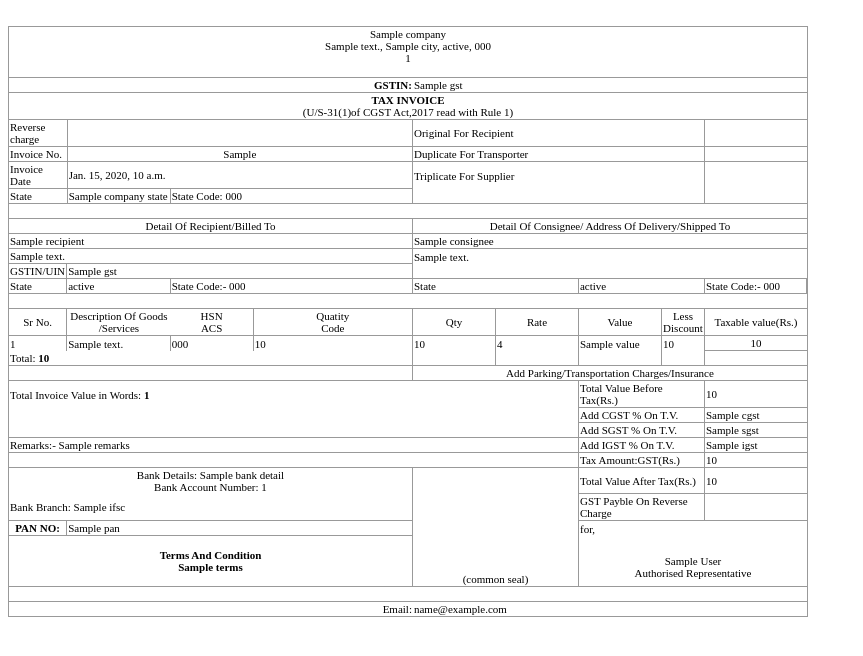
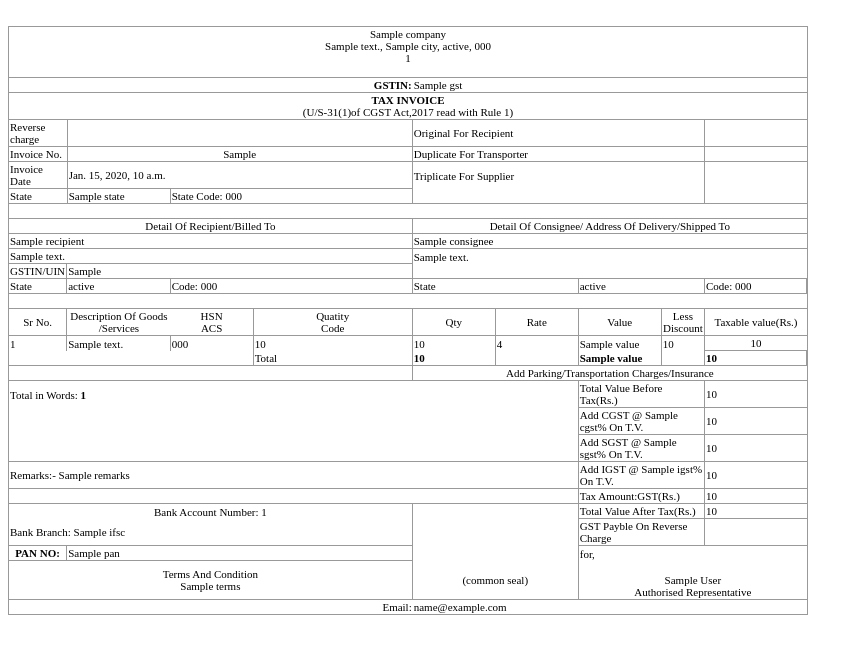
Before and after one commit to elixir14/handy-gst, a Django app: template frontend/templates/frontend/bill.html in a window 1280 px wide. Shown: the top 656 px of the page, without its empty margins (0-863 px from the left). Run offline with Django 3.2, Linux system fonts and the light colour scheme; the template is opened without the code that fills it: most values are stand-ins (such as "Sample title", 1, 10 or a date in 2020).

Commit message:
modified pdf

```diff
--- a/frontend/templates/frontend/bill.html
+++ b/frontend/templates/frontend/bill.html
@@ -1,6 +1,6 @@
 <html>
 <head>
-<title> {{ title }}</title>
+<title> {{ invoice.client.client_name }} - {{ invoice.invoice_no }}</title>
 </head>
 <body>
 <table border="0" width="800" style="border:1px solid #999999;font-size:11px;" cellspacing="0" class="border" >
@@ -8,9 +8,9 @@
      <td colspan = "10" align="center" style="border-bottom:1px solid #999999;text-align:center;">
                 {{ company.company_name }}
                 <br>
-                {{ company_address.address }}, {{company_address.city}}, {{company_address.state}}, {{company_address.zip }}
+                {{ company.address.address }}, {{company.address.city}}, {{company.address.state}}, {{company.address.zip }}
                 <br>
-                {{ contact_detail.phone_number }}</br></br></td>
+                {{ company.contact.phone_number }}</br></br></td>
 </tr>
 
 <tr><td colspan = "5" style="border-bottom:1px solid #999999;text-align:right;"><b>GSTIN:</b></td>
@@ -39,8 +39,8 @@
 </tr>
 <tr>
         <td colspan = "2"style="border-right:1px solid #999999;border-bottom:1px solid #999999;">State</td>
-        <td style="border-right:1px solid #999999;border-bottom:1px solid #999999;" width="100">{{ company_state.name }}</td>
-        <td colspan = "2"style="border-right:1px solid #999999;border-bottom:1px solid #999999;"width="10000">State Code: {{ company_state.code }}</td>
+        <td style="border-right:1px solid #999999;border-bottom:1px solid #999999;" width="100">{{ company.address.state.name }}</td>
+        <td colspan = "2"style="border-right:1px solid #999999;border-bottom:1px solid #999999;"width="10000">State Code: {{ company.address.state.code }}</td>
         <td colspan = "4"style="border-right:1px solid #999999;border-bottom:1px solid #999999;"></td>
         <td style="border-bottom:1px solid #999999;"width="100"></td>
 </tr>
@@ -64,7 +64,7 @@
 </tr>
 <tr>
         <td style="border-bottom:1px solid #999999;border-right:1px solid #999999;">GSTIN/UIN</td>
-        <td colspan=2 style="border-bottom:1px solid #999999;"> {{ client.gst }}</td>
+        <td colspan=2 style="border-bottom:1px solid #999999;"> {{ invoice.client_gst }}</td>
         <td colspan = "2" style="border-bottom:1px solid #999999;border-right:1px solid #999999;"></td>
         <td colspan = "5" style="border-bottom:1px solid #999999;"></td>
 
@@ -72,10 +72,10 @@
 <tr>
         <td style="border-bottom:1px solid #999999;border-right:1px solid #999999;">State</td>
         <td colspan = "2"style="border-bottom:1px solid #999999;border-right:1px solid #999999;"> {{ invoice.billing_state }}</td>
-        <td colspan = "2"style="border-bottom:1px solid #999999;border-right:1px solid #999999;">State Code:-  {{ invoice.billing_state_code }}</td>
+        <td colspan = "2"style="border-bottom:1px solid #999999;border-right:1px solid #999999;">Code: {{ invoice.billing_state_code }}</td>
         <td colspan = "2"style="border-bottom:1px solid #999999;border-right:1px solid #999999;">State</td>
         <td colspan = "2"style="border-bottom:1px solid #999999;border-right:1px solid #999999;">{{ invoice.shipping_state }}</td>
-        <td style="border-bottom:1px solid #999999;border-right:1px solid #999999;">State Code:-  {{ invoice.shipping_state_code }}</td>
+        <td style="border-bottom:1px solid #999999;border-right:1px solid #999999;">Code: {{ invoice.shipping_state_code }}</td>
 
 </tr>
   <tr><td colspan = "10"style="border-bottom:1px solid #999999;"><br /></td></tr>
@@ -107,14 +107,13 @@
 
 
 <tr>
-        <td colspan="5" style="border-right:1px solid #999999; border-bottom:1px solid #999999;">Total: <b>{{ invoice.grand_total }}</b></td>
+        <td colspan="4" style="border-right:1px solid #999999; border-bottom:1px solid #999999;"></td>
+        <td style="border-right:1px solid #999999; border-bottom:1px solid #999999;">Total</td>
+        <td style="border-right:1px solid #999999; border-bottom:1px solid #999999;"><b>{{ total.quantity }}</b></td>
         <td style="border-right:1px solid #999999; border-bottom:1px solid #999999;"></td>
+        <td style="border-right:1px solid #999999; border-bottom:1px solid #999999;"><b>{{ total.value }}</b></td>
         <td style="border-right:1px solid #999999; border-bottom:1px solid #999999;"></td>
-        <td style="border-right:1px solid #999999; border-bottom:1px solid #999999;"></td>
-        <td style="border-right:1px solid #999999; border-bottom:1px solid #999999;"></td>
-        <td style="border-bottom:1px solid #999999;"></td>
-
-
+        <td style="border-right:1px solid #999999; border-bottom:1px solid #999999;"><b>{{ total.tax_value }}</b></td>
 </tr>
 <tr>
         <td colspan = "5"style="border-right:1px solid #999999; border-bottom:1px solid #999999;"></td>
@@ -122,28 +121,28 @@
 
 </tr>
 <tr>
-        <td colspan = "7"style="border-right:1px solid #999999;">Total Invoice Value in Words: <b>{{ total_in_words }}</b></td>
+        <td colspan = "7"style="border-right:1px solid #999999;">Total in Words: <b>{{ total_in_words }}</b></td>
         <td colspan = "2"style="border-right:1px solid #999999; border-bottom:1px solid #999999;">Total Value Before Tax(Rs.)</td>
-        <td  style=" border-bottom:1px solid #999999;">{{ invoice.total }}</td>
+        <td  style=" border-bottom:1px solid #999999;">{{ total.tax_value }}</td>
 
 </tr>
 <tr>
         <td colspan = "7"style="border-right:1px solid #999999;"></td>
-        <td colspan = "2" style="border-right:1px solid #999999; border-bottom:1px solid #999999;">Add CGST % On T.V.</td>
-        <td colspan = "1" style="border-bottom:1px solid #999999;">{{ invoice.cgst }}</td>
+        <td colspan = "2" style="border-right:1px solid #999999; border-bottom:1px solid #999999;">Add CGST @ {{ invoice.cgst }}% On T.V.</td>
+        <td colspan = "1" style="border-bottom:1px solid #999999;">{{ invoice.cgst_total }}</td>
 
 </tr>
 <tr>
         <td colspan = "7" style="border-right:1px solid #999999;border-bottom:1px solid #999999;"></td>
-        <td colspan = "2" style="border-right:1px solid #999999; border-bottom:1px solid #999999;">Add SGST % On T.V.</td>
-        <td colspan = "1" style="border-bottom:1px solid #999999;">{{ invoice.sgst }}</td>
+        <td colspan = "2" style="border-right:1px solid #999999; border-bottom:1px solid #999999;">Add SGST @ {{ invoice.sgst }}% On T.V.</td>
+        <td colspan = "1" style="border-bottom:1px solid #999999;">{{ invoice.sgst_total }}</td>
 
 </tr>
 <tr>
         <td colspan = "7"style="border-right:1px solid #999999;border-bottom:1px solid #999999;">
                 {% if invoice.remarks %}Remarks:- {{ invoice.remarks}} {% else %} Remarks: Notification number availed if any. {% endif %}</td>
-        <td colspan = "2" style="border-right:1px solid #999999; border-bottom:1px solid #999999;">Add IGST % On T.V.</td>
-        <td colspan = "1"style="border-bottom:1px solid #999999;" >{{ invoice.igst }}</td>
+        <td colspan = "2" style="border-right:1px solid #999999; border-bottom:1px solid #999999;">Add IGST @ {{ invoice.igst }}% On T.V.</td>
+        <td colspan = "1"style="border-bottom:1px solid #999999;" >{{ invoice.igst_total }}</td>
 
 </tr>
 <tr>
@@ -153,8 +152,7 @@
 
 </tr>
 <tr>
-        <td colspan = "5"align="center"style="border-right:1px solid #999999;">Bank Details: {{ bank_detail.bank_name }}
-                <br />Bank Account Number:  {{ bank_detail.account_number }}</td>
+        <td colspan = "5"align="center"style="border-right:1px solid #999999;">Bank Account Number:  {{ invoice.account_number }}</td>
         <td colspan = "2" style="border-right:1px solid #999999;"></td>
         <td colspan = "2"style="border-right:1px solid #999999;border-bottom:1px solid #999999;" >Total Value After Tax(Rs.)</td>
         <td style="border-bottom:1px solid #999999;">{{ invoice.grand_total }}</td>
@@ -162,7 +160,7 @@
 
 </tr>
 <tr>
-        <td colspan = "5"style="border-right:1px solid #999999;border-bottom:1px solid #999999;">Bank Branch: {{ bank_detail.ifsc }}</td>
+        <td colspan = "5"style="border-right:1px solid #999999;border-bottom:1px solid #999999;">Bank Branch: {{ invoice.ifsc }}</td>
         <td colspan = "2" style="border-right:1px solid #999999;" ></td>
         <td colspan = "2" style="border-right:1px solid #999999;border-bottom:1px solid #999999;" >GST Payble On Reverse Charge</td>
         <td style="border-bottom:1px solid #999999;"></td>
@@ -171,7 +169,7 @@
 
 <tr>
         <th colspan = "1"style="border-bottom:1px solid #999999;border-right:1px solid #999999;">PAN NO:</th>
-        <td colspan = "4"style="border-bottom:1px solid #999999;border-right:1px solid #999999;" >{{ tax_detail.pan }}</td>
+        <td colspan = "4"style="border-bottom:1px solid #999999;border-right:1px solid #999999;" >{{ invoice.pan }}</td>
         <td colspan = "2" style="border-right:1px solid #999999;"></td>
         <td colspan = "3">for,</td>
 
@@ -180,21 +178,17 @@
 </tr>
 <tr>
 
-        <th colspan = "5" align="center"style="border-bottom:1px solid #999999;border-right:1px solid #999999;">Terms And Condition <br /> {{ invoice.terms }}</th>
-        <td colspan = "2"style="border-bottom:1px solid #999999;border-right:1px solid #999999;" align="center"></br></br></br>(common seal)</td>
+        <td colspan = "5" align="center"style="border-bottom:1px solid #999999;border-right:1px solid #999999;">Terms And Condition <br /> {{ invoice.terms }}</td>
+        <td colspan = "2"style="border-bottom:1px solid #999999;border-right:1px solid #999999;" align="center">(common seal)</td>
         <td colspan = "3"style="border-bottom:1px solid #999999;" align="center"></br> {% if  invoice.authorised_signatory %}
                      {{ invoice.authorised_signatory }}
-                  {% else %}
-                     {{ contact_detail.first_name}} {{ contact_detail.last_name }}
                   {% endif %}
-                </br>Authorised Representative</td>
+                <br />Authorised Representative</td>
 
 </tr>
 
-<tr><td colspan = "10"style="border-bottom:1px solid #999999;"></br></td></tr>
-
 <tr><td colspan = "5" align="center" style="text-align:right;">
-        Email:</td><td colspan="5"> {{ contact_detail.email }} </td></tr>
+        Email:</td><td colspan="5"> {{ company.contact.email }} </td></tr>
 
 
 </table>
```
Also changed, not shown: bill/views.py (+3 -16 lines).
